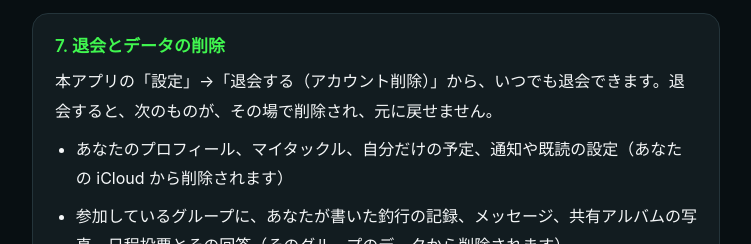
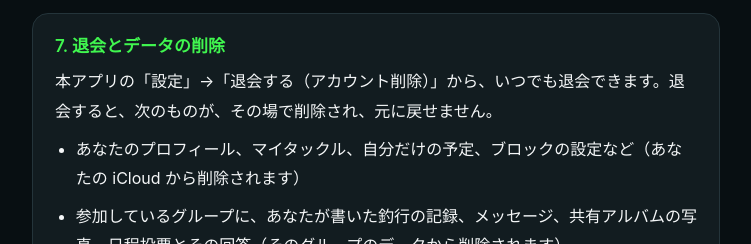
Before and after one commit to kiru3volcano88-coder/kiru3volcano88-coder.github.io, a plain HTML site: page offshorelink/privacy/index.html in a window 1280 px wide. Shown: the part 2181-2425 px from the top of the page, without its empty margins (264-1015 px from the left). Drawn offline with Linux system fonts and the light colour scheme.

Commit message:
Privacy policy: remove read-receipt wording

```diff
--- a/offshorelink/privacy/index.html
+++ b/offshorelink/privacy/index.html
@@ -56,7 +56,7 @@
     <h2>7. 退会とデータの削除</h2>
     <p>本アプリの「設定」→「退会する（アカウント削除）」から、いつでも退会できます。退会すると、次のものが、その場で削除され、元に戻せません。</p>
     <ul>
-      <li>あなたのプロフィール、マイタックル、自分だけの予定、通知や既読の設定（あなたの iCloud から削除されます）</li>
+      <li>あなたのプロフィール、マイタックル、自分だけの予定、ブロックの設定など（あなたの iCloud から削除されます）</li>
       <li>参加しているグループに、あなたが書いた釣行の記録、メッセージ、共有アルバムの写真、日程投票とその回答（そのグループのデータから削除されます）</li>
       <li>あなたが幹事の、これからの予定と募集は、中止になります。あなたの参加登録は、すべての予定から外れます</li>
       <li>あなたが持ち主のグループは、終了し、メンバー全員が見られなくなります（グループのデータが、あなたの iCloud から削除されます）</li>
```
